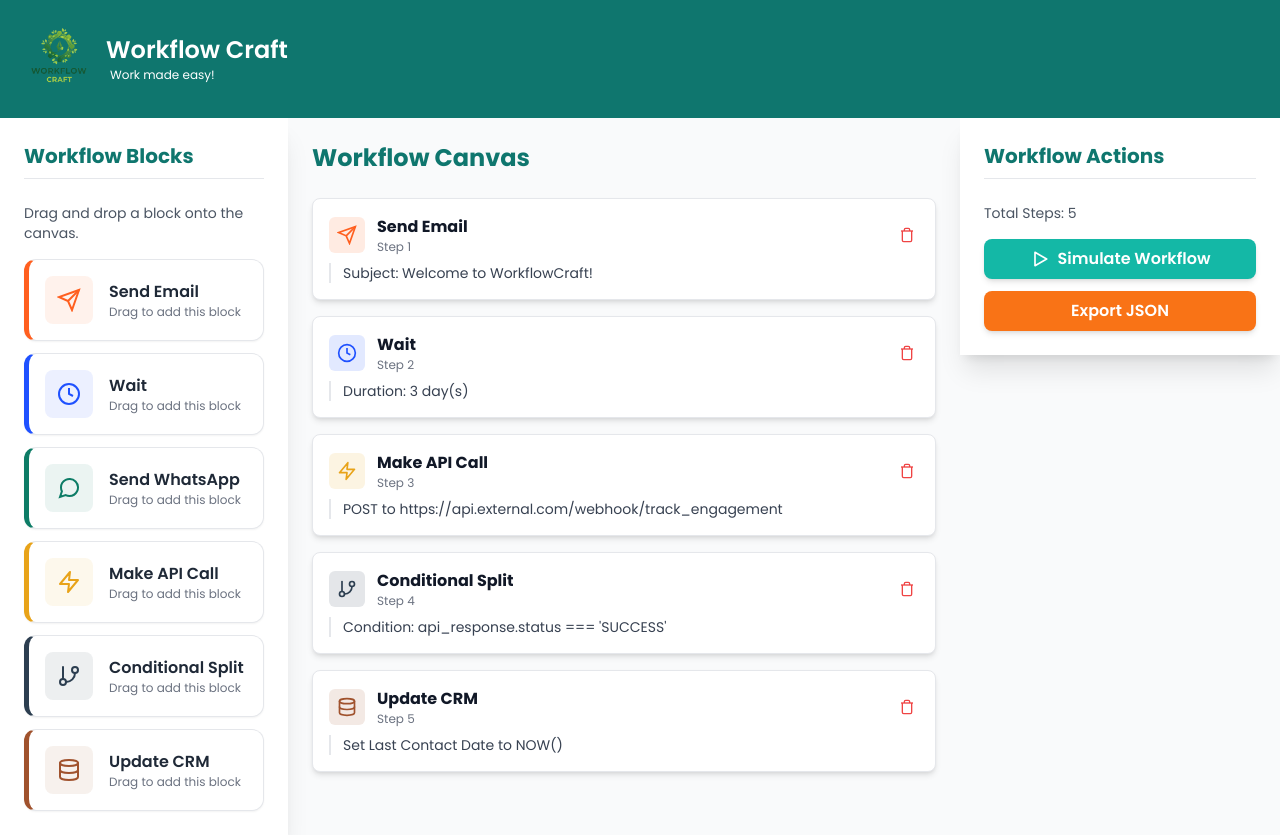
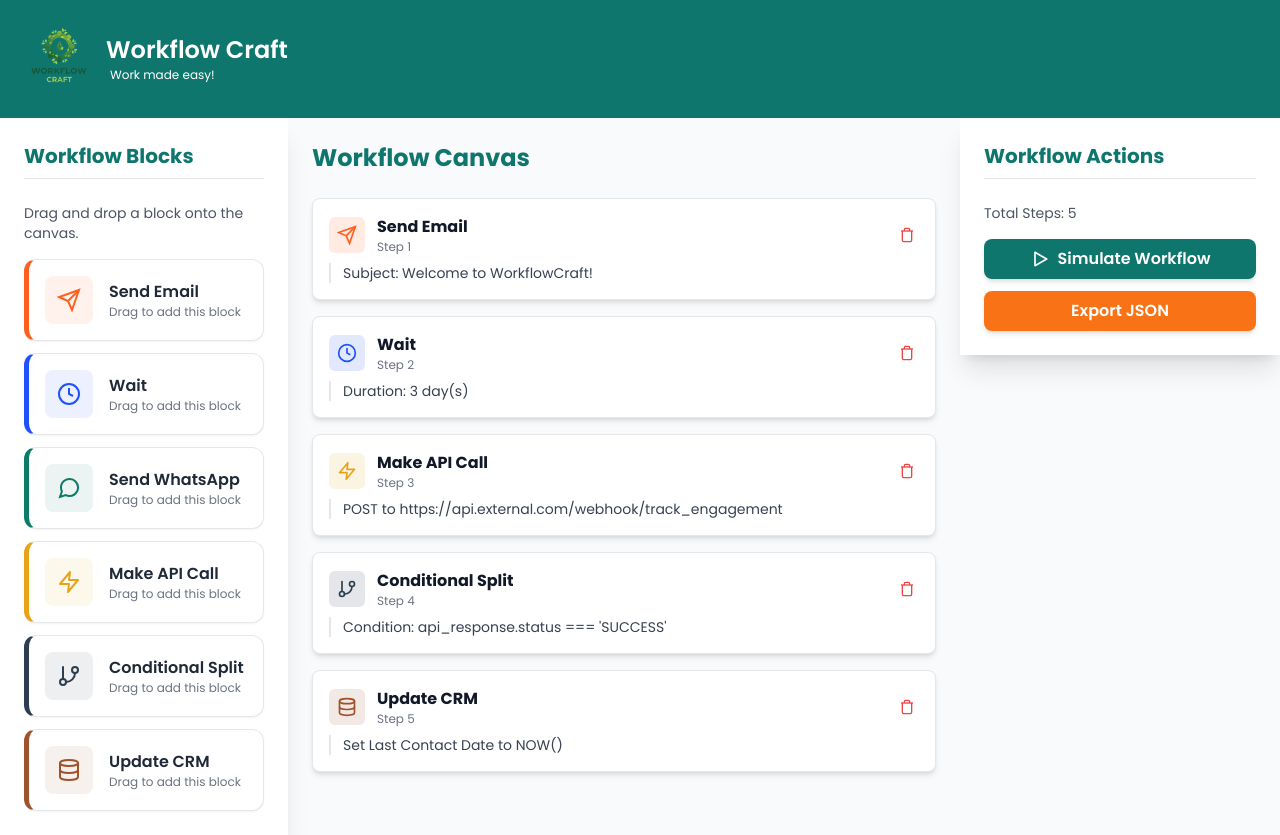
Before and after one commit to Evin-7/WorkflowCraft, a Vue app: page /workflow in a window 1280 px wide. Built offline with nearby package versions, Linux system fonts and the light colour scheme.

Commit message:
chore:main view component breakdown.
main view component breakdown.

```diff
--- a/src/components/layout/StepPropertyPanel.vue
+++ b/src/components/layout/StepPropertyPanel.vue
@@ -167,7 +167,7 @@
       </p>
 
       <button
-        class="w-full mb-3 py-2 px-4 bg-teal-500 text-white font-semibold rounded-lg shadow-md flex items-center justify-center space-x-2 transition-colors hover:bg-teal-600 disabled:bg-gray-300 disabled:cursor-not-allowed"
+        class="w-full mb-3 py-2 px-4 bg-teal-700 text-white font-semibold rounded-lg shadow-md flex items-center justify-center space-x-2 transition-colors hover:bg-teal-600 disabled:bg-gray-300 disabled:cursor-not-allowed"
         :disabled="workflowLength === 0"
         @click="$emit('simulate-workflow')"
       >
--- /dev/null
+++ b/src/utils/workflowHelpers.ts
@@ -0,0 +1,60 @@
+// src/utils/workflowHelpers.ts
+export interface BlockDefinition {
+  type: string;
+  icon: string;
+  color: string;
+  defaultProps: Record<string, any>;
+}
+
+export interface WorkflowStep {
+  id: number | string;
+  type: string;
+  props: Record<string, any>;
+}
+
+export type IconMap = Record<string, any>; // Vue components as icons
+
+export const getIconComponent = (name: string, iconMap: IconMap) =>
+  iconMap[name];
+
+export const getBlockIcon = (
+  type: string,
+  blockDefinitions: BlockDefinition[],
+) => blockDefinitions.find((b) => b.type === type)?.icon;
+
+export const getBlockColor = (
+  type: string,
+  blockDefinitions: BlockDefinition[],
+) => blockDefinitions.find((b) => b.type === type)?.color || "#0D7C66";
+
+export const getStepDetail = (step: WorkflowStep): string => {
+  const props = step.props || {};
+  switch (step.type) {
+    case "Wait":
+      return `Duration: ${props.days || 0} day(s)`;
+    case "Send Email":
+      return `Subject: ${props.subject || "No Subject"}`;
+    case "Send WhatsApp":
+      return `Target: ${props.phone || "N/A"}`;
+    case "Make API Call":
+      return `${props.method || "GET"} to ${props.url || "N/A"}`;
+    case "Conditional Split":
+      return `Condition: ${props.condition || "N/A"}`;
+    case "Update CRM":
+      return `Set ${props.field || "N/A"} to ${props.value || "N/A"}`;
+    default:
+      return "";
+  }
+};
+
+export const exportWorkflow = (workflow: WorkflowStep[]): string => {
+  const cleanWorkflow = workflow.map((step) => ({
+    type: step.type,
+    props: step.props,
+  }));
+  return JSON.stringify({ workflow: cleanWorkflow }, null, 2);
+};
+
+export const copyToClipboard = (text: string) => {
+  if (text) navigator.clipboard.writeText(text);
+};
--- a/src/views/MainView.vue
+++ b/src/views/MainView.vue
@@ -6,7 +6,7 @@
         :sidebarOpen="sidebarOpen"
         :isMobile="isMobile"
         :blockDefinitions="blockDefinitions"
-        :getIconComponent="getIconComponent"
+        :getIconComponent="(name) => getIconComponent(name, iconMap)"
         @close-sidebar="closeSidebar"
         @dragstart="handleDragStart"
         @touchstart="handleTouchStart"
@@ -43,9 +43,9 @@
             :step="step"
             :index="index"
             :is-active="activeStepIndex === index"
-            :get-block-color="getBlockColor"
-            :get-block-icon="getBlockIcon"
-            :get-icon-component="getIconComponent"
+            :get-block-color="(t) => getBlockColor(t, blockDefinitions)"
+            :get-block-icon="(t) => getBlockIcon(t, blockDefinitions)"
+            :get-icon-component="(n) => getIconComponent(n, iconMap)"
             :get-step-detail="getStepDetail"
             @set-active="setActiveStep(index)"
             @remove-step="removeStep(index)"
@@ -64,8 +64,8 @@
           @close-panel="closePanel"
           @clear-active-step="clearActiveStep"
           @simulate-workflow="simulateWorkflow"
-          @export-workflow="exportWorkflow"
-          @copy-to-clipboard="copyToClipboard"
+          @export-workflow="exportWorkflowToFile"
+          @copy-to-clipboard="copyWorkflow"
         />
       </transition>
       <div
@@ -77,14 +77,14 @@
     <DraggingBlockPreview
       :draggingBlock="draggingBlock"
       :dragPosition="dragPosition"
-      :getBlockColor="getBlockColor"
-      :getIconComponent="getIconComponent"
+      :getBlockColor="(t) => getBlockColor(t, blockDefinitions)"
+      :getIconComponent="(n) => getIconComponent(n, iconMap)"
     />
 
     <Modal
       :open="showModal"
       :steps="workflow"
-      :getBlockColor="getBlockColor"
+      :getBlockColor="(t) => getBlockColor(t, blockDefinitions)"
       :getStepDetail="getStepDetail"
       @close="showModal = false"
     />
@@ -100,30 +100,29 @@ import WorkflowStep from "../components/WorkflowStep.vue";
 import EmptyCanvasState from "../components/EmptyCanvasState.vue";
 import DraggingBlockPreview from "../components/DraggingBlockPreview.vue";
 import Modal from "../components/Modal.vue";
-// Existing Icons
 import SendIcon from "../components/icons/SendIcon.vue";
 import ClockIcon from "../components/icons/ClockIcon.vue";
 import MessageCircleIcon from "../components/icons/MessageCircleIcon.vue";
-// NEW Icons
 import ZapIcon from "../components/icons/ZapIcon.vue";
 import GitBranchIcon from "../components/icons/GitBranchIcon.vue";
 import DatabaseIcon from "../components/icons/DatabaseIcon.vue";
+import {
+  getIconComponent,
+  getBlockIcon,
+  getBlockColor,
+  getStepDetail,
+  exportWorkflow,
+  copyToClipboard,
+} from "../utils/workflowHelpers";
 
 const iconMap = {
   send: SendIcon,
   clock: ClockIcon,
   "message-circle": MessageCircleIcon,
-  // NEW Icon mapping
   zap: ZapIcon,
   "git-branch": GitBranchIcon,
   database: DatabaseIcon,
 };
-
-const getIconComponent = (name) => iconMap[name];
-const getBlockIcon = (type) =>
-  blockDefinitions.find((b) => b.type === type)?.icon;
-const getBlockColor = (type) =>
-  blockDefinitions.find((b) => b.type === type)?.color || "#0D7C66";
 
 const isMobile = ref(false);
 const checkMobile = () => {
@@ -378,21 +377,6 @@ function clearActiveStep() {
   activeStepIndex.value = null;
 }
 
-function getStepDetail(step) {
-  const props = step.props || {};
-  if (step.type === "Wait") return `Duration: ${props.days || 0} day(s)`;
-  if (step.type === "Send Email")
-    return `Subject: ${props.subject || "No Subject"}`;
-  if (step.type === "Send WhatsApp") return `Target: ${props.phone || "N/A"}`;
-  if (step.type === "Make API Call")
-    return `${props.method || "GET"} to ${props.url || "N/A"}`;
-  if (step.type === "Conditional Split")
-    return `Condition: ${props.condition || "N/A"}`;
-  if (step.type === "Update CRM")
-    return `Set ${props.field || "N/A"} to ${props.value || "N/A"}`;
-  return "";
-}
-
 const showModal = ref(false);
 
 function simulateWorkflow() {
@@ -400,13 +384,8 @@ function simulateWorkflow() {
   showModal.value = true;
 }
 
-function exportWorkflow() {
-  const cleanWorkflow = workflow.value.map((step) => ({
-    type: step.type,
-    props: step.props,
-  }));
-  const data = { workflow: cleanWorkflow };
-  const jsonStr = JSON.stringify(data, null, 2);
+function exportWorkflowToFile() {
+  const jsonStr = exportWorkflow(workflow.value);
   jsonExport.value = jsonStr;
   clearActiveStep();
   try {
@@ -425,10 +404,8 @@ function exportWorkflow() {
   }
 }
 
-function copyToClipboard() {
-  if (jsonExport.value) {
-    navigator.clipboard.writeText(jsonExport.value);
-  }
+function copyWorkflow() {
+  if (jsonExport.value) copyToClipboard(jsonExport.value);
 }
 </script>
 
```
